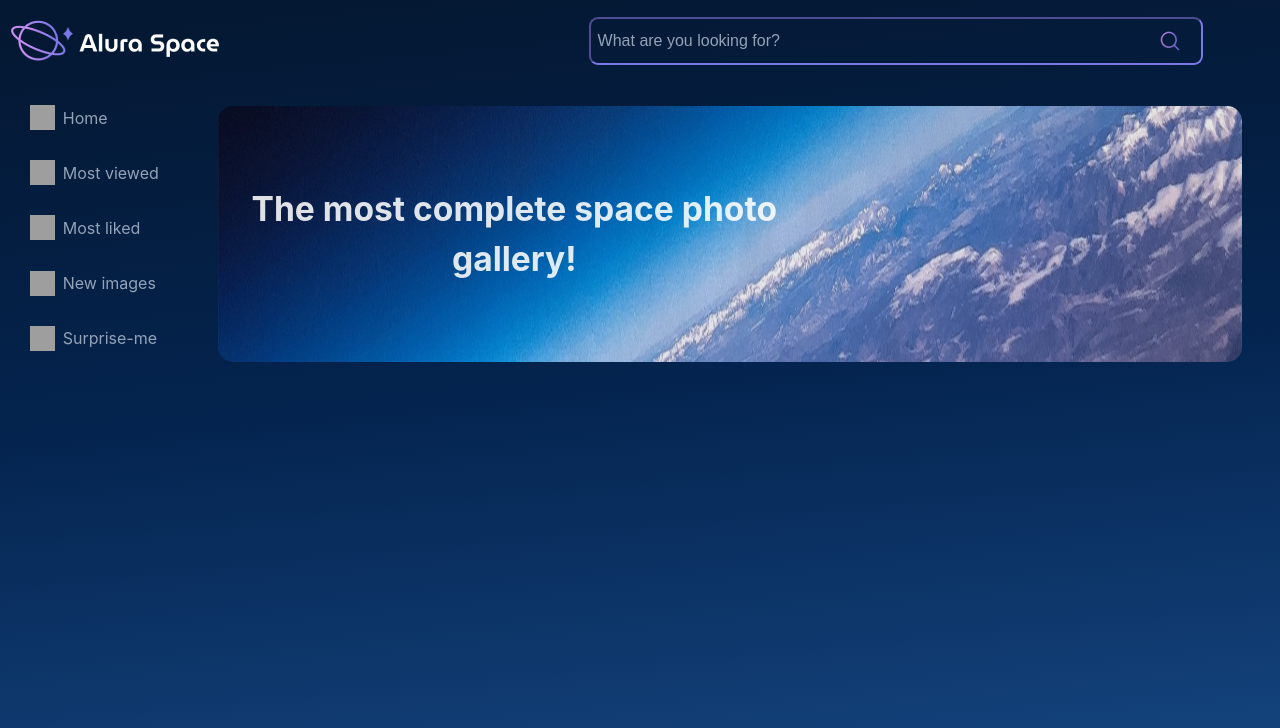
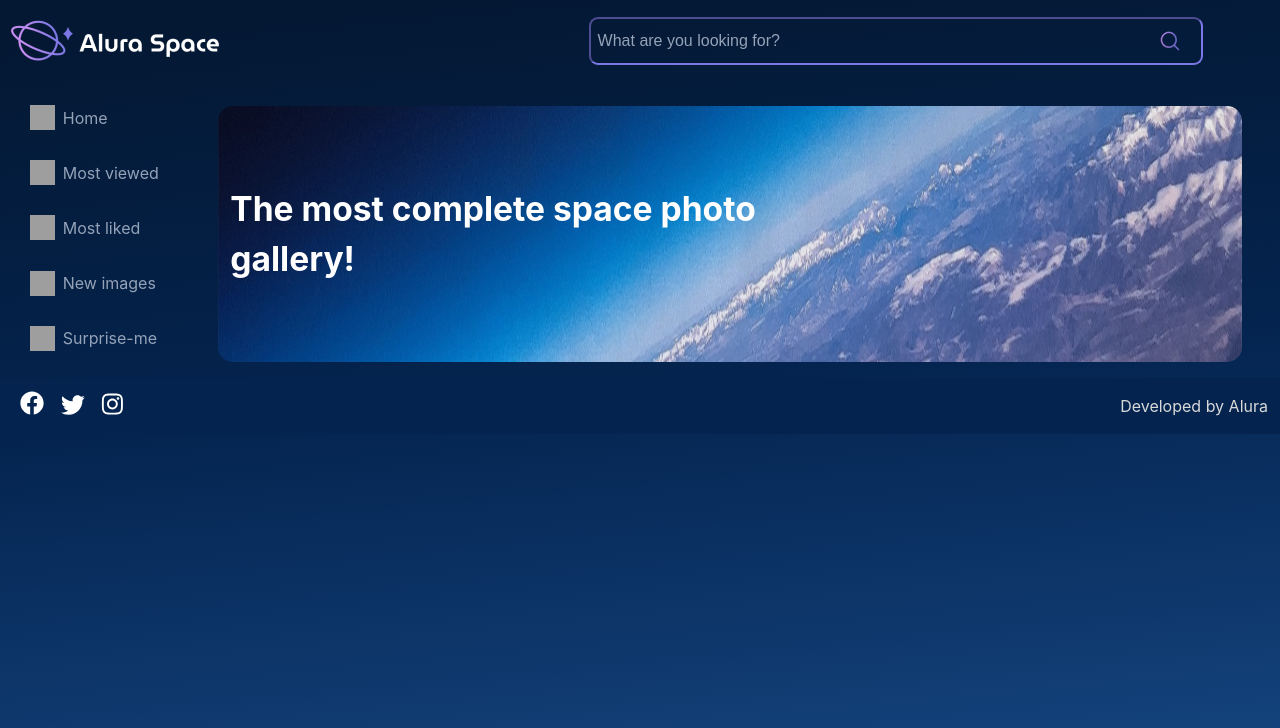
Before and after one commit to aguirreLCD/vite-project-alura-space, a React (Vite) app: page / in a window 1280 px wide. Shown: the top 728 px of the page. Built offline with nearby package versions, Linux system fonts and the light colour scheme; grey boxes are pictures that could not be loaded.

Commit message:
new component created: Footer

```diff
--- a/src/App.jsx
+++ b/src/App.jsx
@@ -3,6 +3,7 @@ import "./index.css";
 import Banner from "./components/Banner/index.jsx";
 import Header from "./components/Header/index.jsx";
 import Menu from "./components/Menu/index.jsx";
+import Footer from "./components/Footer/index.jsx";
 
 function App() {
   return (
@@ -13,6 +14,8 @@ function App() {
         <Menu />
         <Banner />
       </div>
+
+      <Footer />
     </>
   );
 }
--- a/src/components/Banner/Banner.css
+++ b/src/components/Banner/Banner.css
@@ -52,7 +52,8 @@
   }
   .banner__title {
     font-size: 2.1rem;
-    padding: 0 27rem 0 0;
+    padding: 0 27rem 0 0.75rem;
     margin: 0;
+    text-align: left;
   }
 }
--- /dev/null
+++ b/src/components/Footer copy/Footer.css
@@ -0,0 +1,17 @@
+.footer {
+  background: var(--main-color-blue);
+  color: var(--white);
+  padding: 80px;
+  display: flex;
+  justify-content: space-between;
+  align-items: center;
+}
+
+.footer ul li {
+  display: inline-block;
+  margin-right: 32px;
+}
+
+.footer ul li:last-child {
+  margin-right: 0;
+}
--- a/src/components/Footer/Footer.css
+++ b/src/components/Footer/Footer.css
@@ -0,0 +1,41 @@
+.footer {
+  margin: 0;
+  background: var(--dark-blue-footer);
+  color: var(--main-color);
+  padding: 0 0.75em;
+  display: flex;
+  justify-content: space-between;
+  align-items: center;
+  flex-direction: column-reverse;
+}
+
+.footer-list {
+  list-style-type: none;
+
+  margin: 0;
+  padding: 0;
+}
+
+.footer-item {
+  list-style-type: none;
+}
+
+.footer ul li {
+  display: inline-block;
+  padding: 0.5rem;
+}
+
+.footer ul li:last-child {
+  margin-right: 0;
+}
+
+.footer-info {
+  margin: 0;
+}
+
+/* TABLETS */
+@media screen and (min-width: 744px) {
+  .footer {
+    flex-direction: row;
+  }
+}
--- a/src/components/Footer/index.jsx
+++ b/src/components/Footer/index.jsx
@@ -1,3 +1,35 @@
-export default function Footer() {
-  return <div>Footer</div>;
-}
+import "./Footer.css";
+
+import logoFacebook from "../../assets/facebook.svg";
+import logoTwitter from "../../assets/twitter.svg";
+import logoInstagram from "../../assets/instagram.svg";
+
+const Footer = () => {
+  return (
+    <footer className="footer">
+      <ul className="footer-list">
+        <li className="footer-item">
+          <a href="facebook.com" target="_blank" rel="noreferrer">
+            <img src={logoFacebook} alt="Facebook icon" />
+          </a>
+        </li>
+        <li>
+          <a href="twitter.com" target="_blank" rel="noreferrer">
+            <img src={logoTwitter} alt="Twitter icon" />
+          </a>
+        </li>
+        <li>
+          <a href="instagram.com" target="_blank" rel="noreferrer">
+            <img src={logoInstagram} alt="Instagram icon" />
+          </a>
+        </li>
+      </ul>
+
+      <section className="footer-info">
+        <p>Developed by Alura</p>
+      </section>
+    </footer>
+  );
+};
+
+export default Footer;
--- a/src/index.css
+++ b/src/index.css
@@ -1,9 +1,9 @@
+@import-normalize;
+
 :root {
   font-family: Inter, system-ui, Avenir, Helvetica, Arial, sans-serif;
   line-height: 1.5;
   font-weight: 400;
-
-  color: rgba(255, 255, 255, 0.87);
 
   font-synthesis: none;
   text-rendering: optimizeLegibility;
@@ -18,12 +18,22 @@
     #154580 96.76%
   );
 
+  --main-color: #d9d9d9;
+
   --gradient-pink: linear-gradient(90deg, #c98cf1 0%, #7b78e5 100%);
   --purple: #7b78e6;
+  --pink: #c98cf1;
+
   --gray: #94a3b8;
-  --light-gray: #d9d9d9;
-  --dark-blue: #04244f;
-  --white: #;
+  --light-gray: #9d9d9d;
+
+  --dark-blue: #041833;
+  --dark-blue-footer: #04244f;
+  --light-blue: #154580;
+
+  --white: #ffffff;
+
+  --tag-color: rgba(148, 163, 184, 0.3);
 }
 
 body {
@@ -34,6 +44,7 @@ body {
   background: var(--bg-gradient);
   box-sizing: border-box;
 }
+
 .space-banner {
   padding-top: 0.5rem;
 }
```
Also changed, not shown: src/components/Footer copy/index.jsx (added, +42 -0 lines), src/assets/Banner.svg (deleted).
